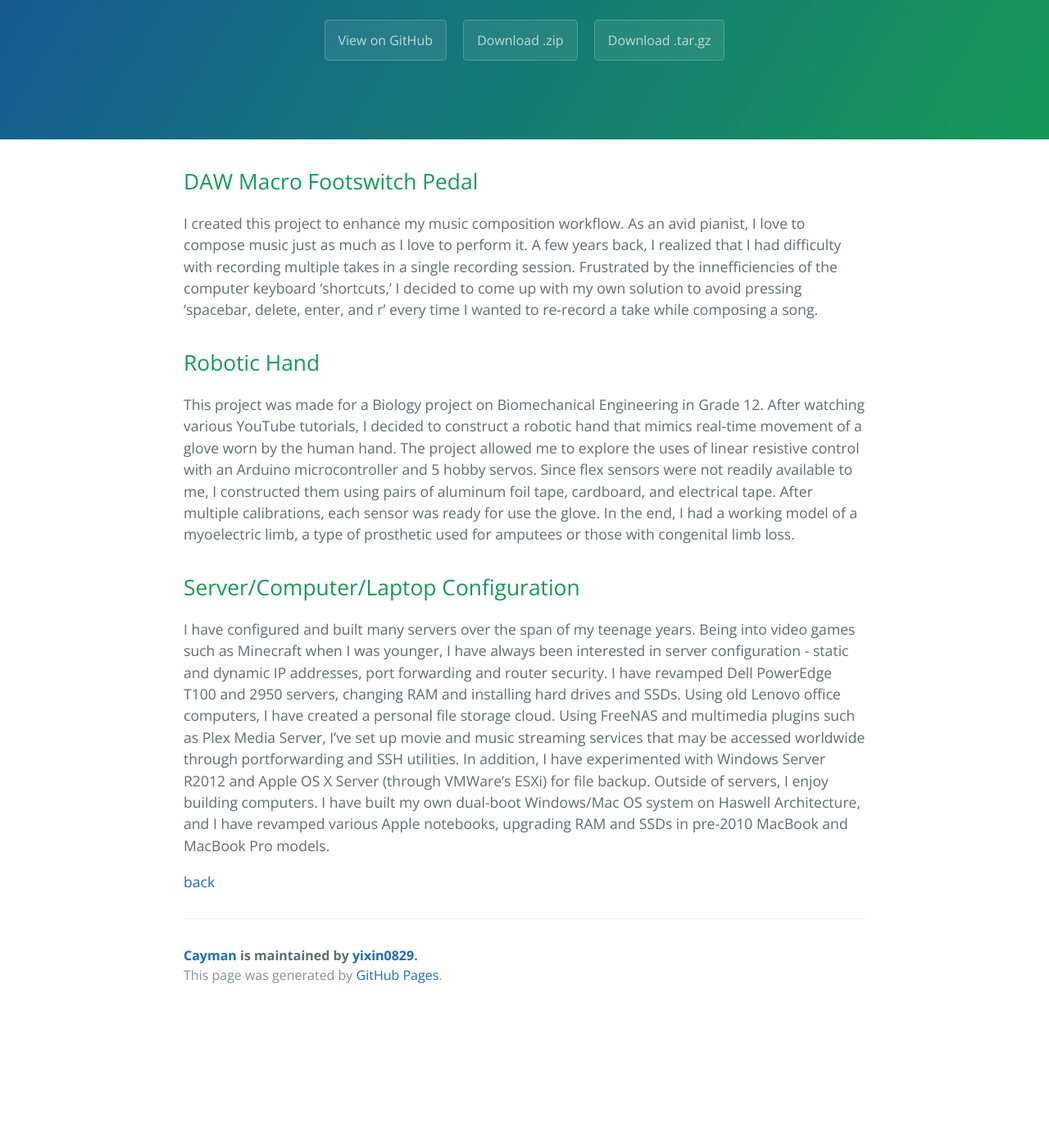
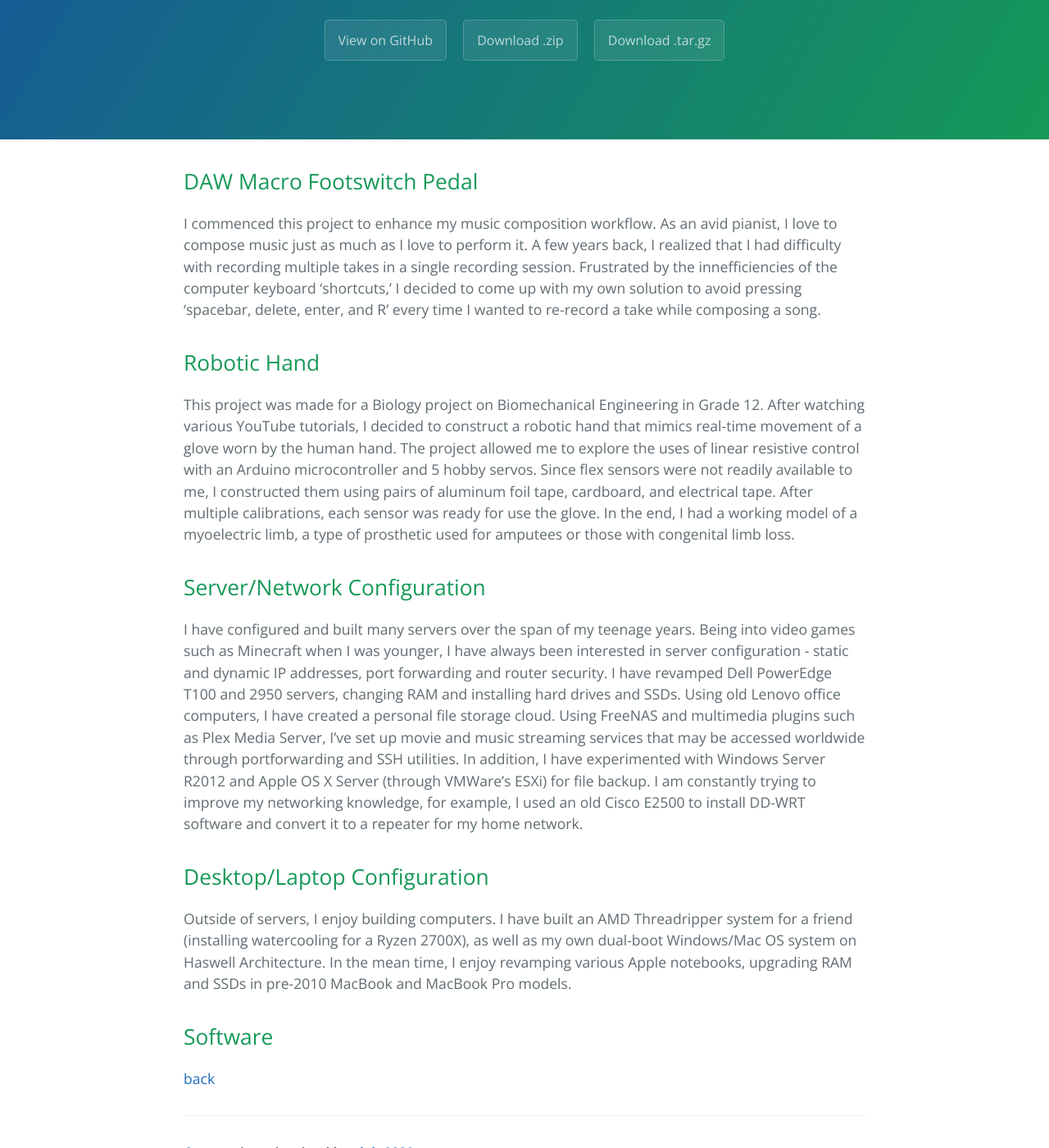
Before and after one commit to yixin0829/Cayman, a Jekyll site: the page built from project-library.md, in a window 1280 px wide and 1400 px high, scrolled down 213 px. Shown: the whole window at 82% size. Built offline with Jekyll 4.4.1, drawn with Linux system fonts in a browser that asks for light colours; before the commit the page ends 1446 px from its top, so only the background shows below that.

Commit message:
Update project-library.md

```diff
--- a/project-library.md
+++ b/project-library.md
@@ -5,13 +5,18 @@ description: Welcome to my Project Library!
 ---
 
 ## DAW Macro Footswitch Pedal
-I created this project to enhance my music composition workflow. As an avid pianist, I love to compose music just as much as I love to perform it. A few years back, I realized that I had difficulty with recording multiple takes in a single recording session. Frustrated by the innefficiencies of the computer keyboard 'shortcuts,' I decided to come up with my own solution to avoid pressing 'spacebar, delete, enter, and r' every time I wanted to re-record a take while composing a song.
+I commenced this project to enhance my music composition workflow. As an avid pianist, I love to compose music just as much as I love to perform it. A few years back, I realized that I had difficulty with recording multiple takes in a single recording session. Frustrated by the innefficiencies of the computer keyboard 'shortcuts,' I decided to come up with my own solution to avoid pressing 'spacebar, delete, enter, and R' every time I wanted to re-record a take while composing a song.
 
 ## Robotic Hand
 This project was made for a Biology project on Biomechanical Engineering in Grade 12. After watching various YouTube tutorials, I decided to construct a robotic hand that mimics real-time movement of a glove worn by the human hand. The project allowed me to explore the uses of linear resistive control with an Arduino microcontroller and 5 hobby servos. Since flex sensors were not readily available to me, I constructed them using pairs of aluminum foil tape, cardboard, and electrical tape. After multiple calibrations, each sensor was ready for use the glove. In the end, I had a working model of a myoelectric limb, a type of prosthetic used for amputees or those with congenital limb loss.
 
-## Server/Computer/Laptop Configuration
-I have configured and built many servers over the span of my teenage years. Being into video games such as Minecraft when I was younger, I have always been interested in server configuration - static and dynamic IP addresses, port forwarding and router security. I have revamped Dell PowerEdge T100 and 2950 servers, changing RAM and installing hard drives and SSDs. Using old Lenovo office computers, I have created a personal file storage cloud. Using FreeNAS and multimedia plugins such as Plex Media Server, I've set up movie and music streaming services that may be accessed worldwide through portforwarding and SSH utilities. In addition, I have experimented with Windows Server R2012 and Apple OS X Server (through VMWare's ESXi) for file backup.
-Outside of servers, I enjoy building computers. I have built my own dual-boot Windows/Mac OS system on Haswell Architecture, and I have revamped various Apple notebooks, upgrading RAM and SSDs in pre-2010 MacBook and MacBook Pro models.
+## Server/Network Configuration
+I have configured and built many servers over the span of my teenage years. Being into video games such as Minecraft when I was younger, I have always been interested in server configuration - static and dynamic IP addresses, port forwarding and router security. I have revamped Dell PowerEdge T100 and 2950 servers, changing RAM and installing hard drives and SSDs. Using old Lenovo office computers, I have created a personal file storage cloud. Using FreeNAS and multimedia plugins such as Plex Media Server, I've set up movie and music streaming services that may be accessed worldwide through portforwarding and SSH utilities. In addition, I have experimented with Windows Server R2012 and Apple OS X Server (through VMWare's ESXi) for file backup. I am constantly trying to improve my networking knowledge, for example, I used an old Cisco E2500 to install DD-WRT software and convert it to a repeater for my home network.
+
+## Desktop/Laptop Configuration
+Outside of servers, I enjoy building computers. I have built an AMD Threadripper system for a friend (installing watercooling for a Ryzen 2700X), as well as my own dual-boot Windows/Mac OS system on Haswell Architecture. In the mean time, I enjoy revamping various Apple notebooks, upgrading RAM and SSDs in pre-2010 MacBook and MacBook Pro models.
+
+## Software
+
 
 [back](./)
```
